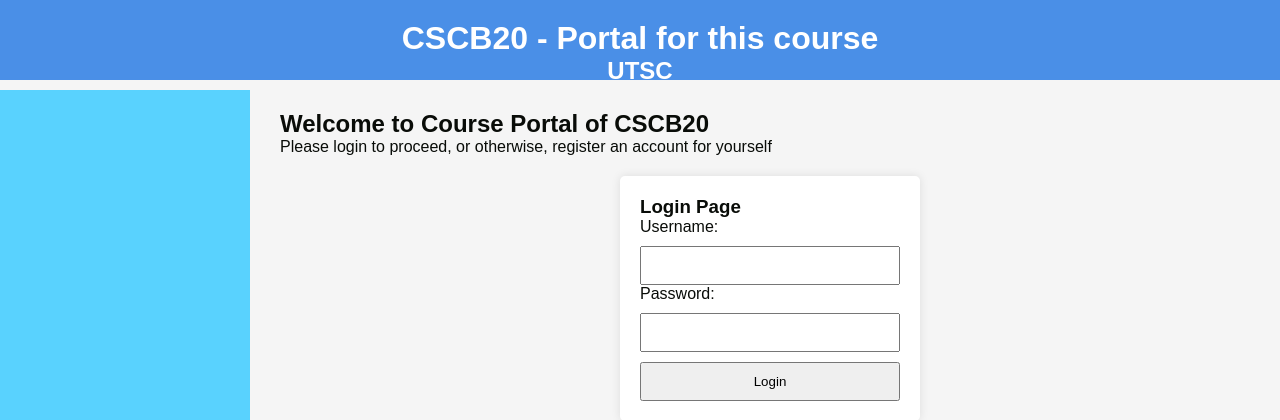
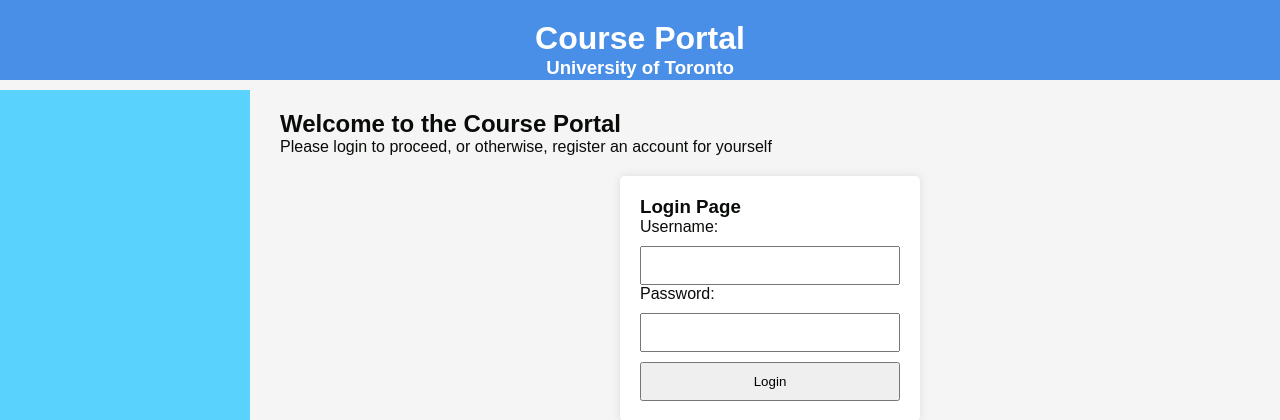
Before and after one commit to Robin-Guragain/Course_Website, a Flask app: page / in a window 1280 px wide. Shown: the top 420 px of the page. Run offline with Flask 3, Linux system fonts and the light colour scheme.

Commit message:
visual changes

```diff
--- a/templates/Course website.html
+++ b/templates/Course website.html
@@ -9,8 +9,8 @@
 <body>
 <div class="container">
     <div class="header">
-        <h1>CSCB20 - Portal for this course</h1>
-        <h2>UTSC</h2>
+        <h1>Course Portal</h1>
+        <h3>University of Toronto</h3>
     </div>
 
     <div class="sidebar">
@@ -31,7 +31,7 @@
         </div>
         {% endif %}
         {% endwith %}
-        <h2>Welcome to Course Portal of CSCB20</h2>
+        <h2>Welcome to the Course Portal</h2>
         <p>Please login to proceed, or otherwise, register an account for yourself</p>
 
         <div class="login-container">
--- a/templates/student_home.html
+++ b/templates/student_home.html
@@ -9,8 +9,8 @@
 <body>
 <div class="container">
     <div class="header">
-        <h1>CSCB20 - Student Portal</h1>
-        <h2>Welcome, {{ session['username'] }}</h2>
+        <h1>Student Portal</h1>
+        <h3>Welcome, {{ session['username'] }}</h3>
     </div>
 
     <div class="sidebar">
--- a/templates/teacher_home.html
+++ b/templates/teacher_home.html
@@ -9,8 +9,8 @@
 <body><>
 <div class="container">
     <div class="header">
-        <h1>CSCB20 - Instructor Portal</h1>
-        <h2>Welcome, {{ session['username'] }}</h2>
+        <h1>Instructor Portal</h1>
+        <h3>Welcome, {{ session['username'] }}</h3>
     </div>
 
     <div class="sidebar">
```
